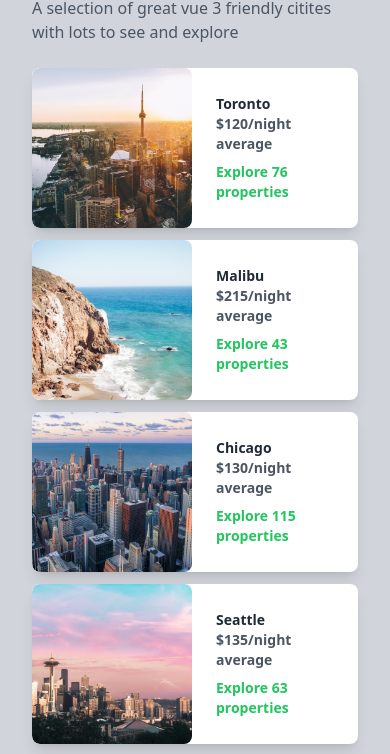
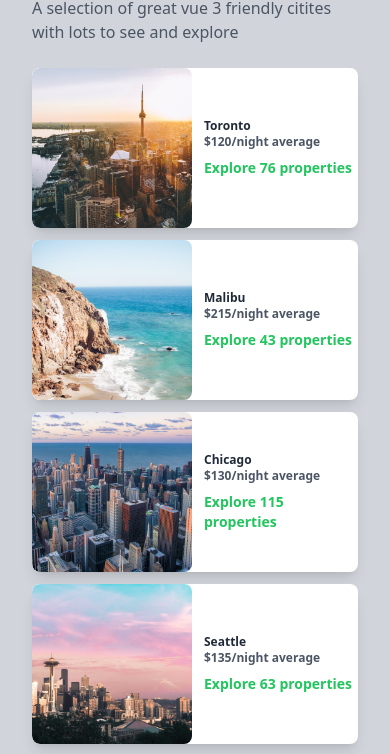
Before and after one commit to KickButtowski80/tailwindcss, a Vue app: page / in a window 390 px wide. Shown: the part 753-1507 px from the top of the page. Built offline with nearby package versions, Linux system fonts and the light colour scheme; the HTML template or start-up script is replaced by a standard one.

Commit message:
better picture resizing

```diff
--- a/src/components/PopularDestination.vue
+++ b/src/components/PopularDestination.vue
@@ -12,16 +12,17 @@
       <div class="mt-6 grid gap-3 md:gap-6 md:grid-cols-2 2xl:grid-cols-3">
         <div v-for="{city,imageUrl,averagePrice,propertyCount,imageAlt} of popularDestinations"
               :key='city'>
-        <div class="flex items-center rounded-lg
+        <div class="flex items-center
+                    rounded-lg
                   bg-white shadow-lg overflow-hidden">
             <img :src="imageUrl" :alt="imageAlt"
             class="h-40 w-auto
                    md:h-64
-
+                   md:w-1/2
                    object-cover object-center
                    flex-shrink-0 rounded-lg">
-            <div class="px-6 py-4 flex-shrink-1">
-              <div class="text-sm md:text-lg lg:text-2xl
+            <div class="pl-3 flex-shrink-1">
+              <div class="text-xs md:text-sm lg:text-2xl
                           font-semibold text-gray-800">
                 <h3>{{city}}</h3>
                 <p class="text-gray-600">${{averagePrice}}/night average</p>
```
